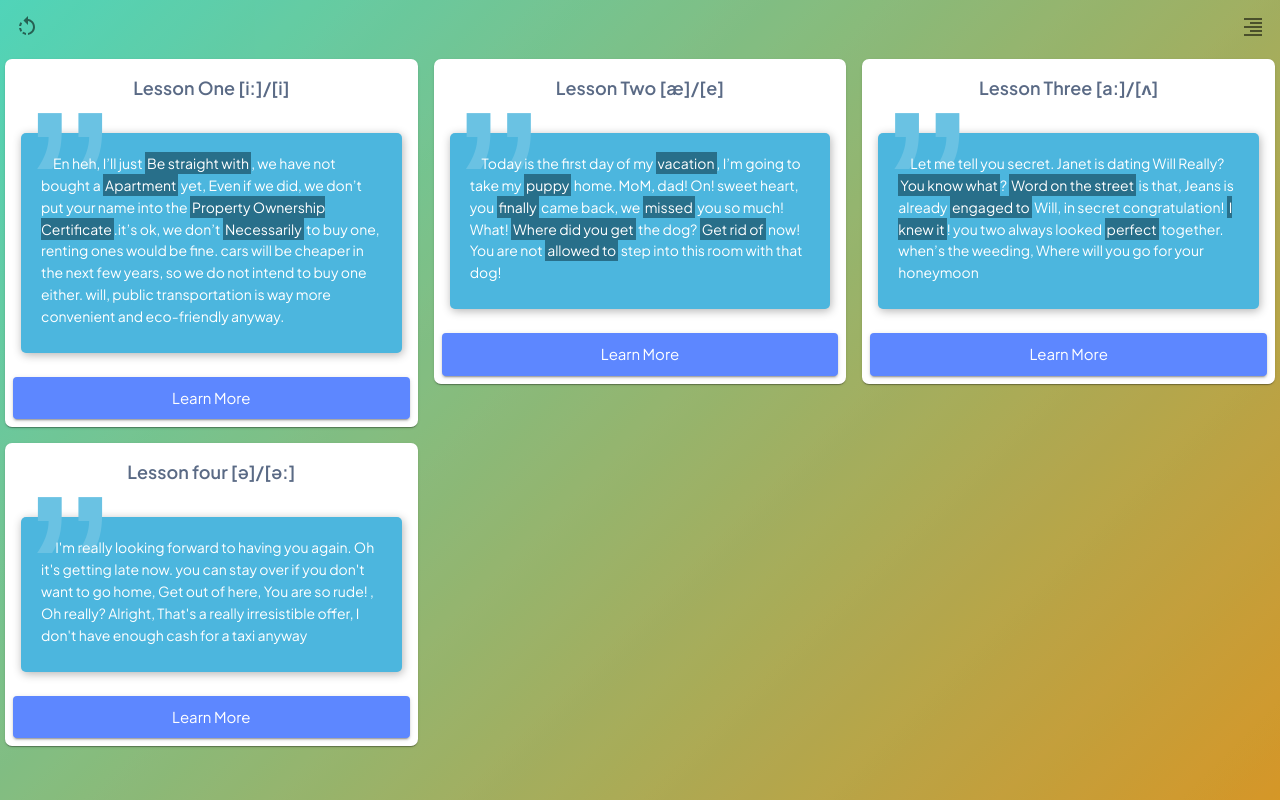
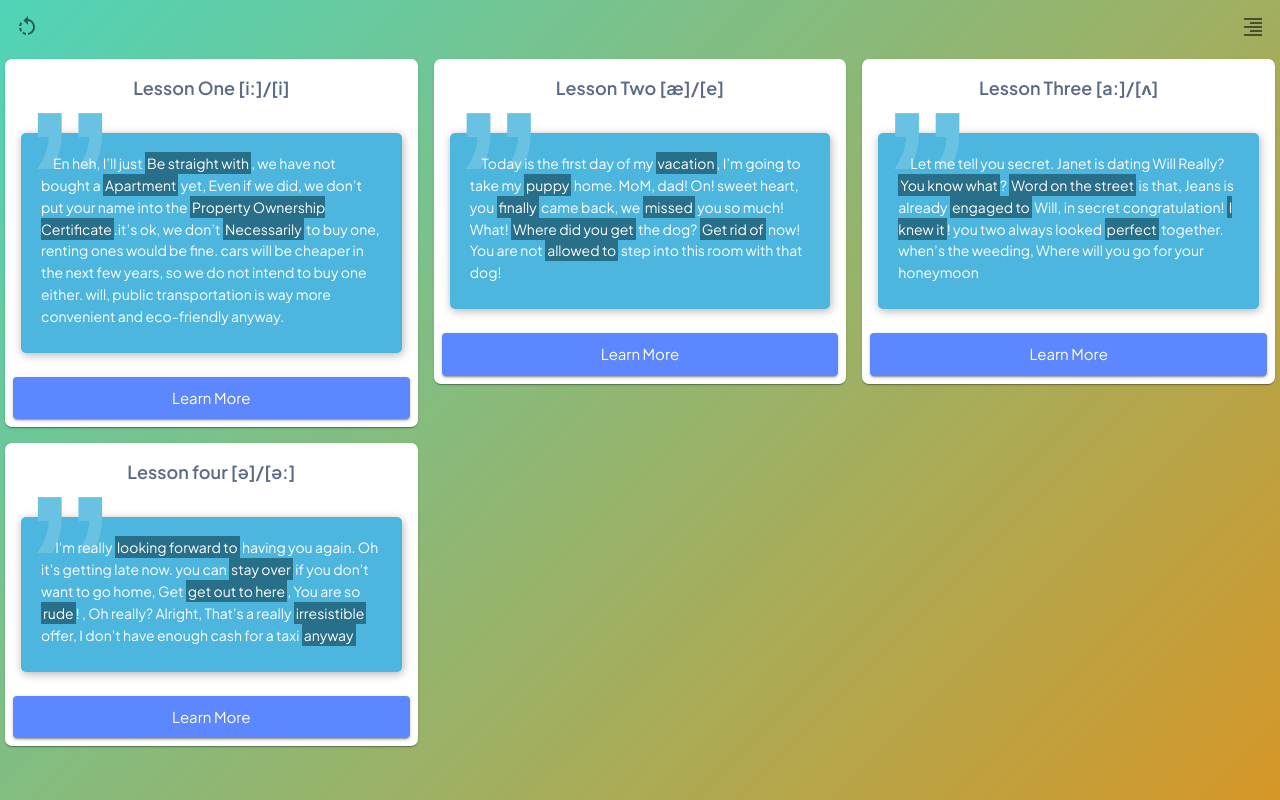
Before and after one commit to sarbia-offical/ELL, a Next.js app: page / in a window 1280 px wide. Built offline with nearby package versions, Linux system fonts and the light colour scheme.

Commit message:
feat: "update corpus"

```diff
--- a/src/app/owner/fourthLesson.ts
+++ b/src/app/owner/fourthLesson.ts
@@ -4,7 +4,7 @@
  * @Author: zouwenqin
  * @Date: 2024-08-11 00:12:41
  * @LastEditors: zouwenqin
- * @LastEditTime: 2024-08-22 00:51:27
+ * @LastEditTime: 2024-08-23 00:38:36
  */
 import { IWordInfo, ILessonInfo, ISwaggy } from "./enum";
 export const wordList: Array<IWordInfo> = [
@@ -333,17 +333,320 @@ export const wordList: Array<IWordInfo> = [
         translate: "摆动你的手臂"
       }
     ]
+  },
+  {
+    word: {
+      originalWord: "Sir",
+      phoneticSymbol: "/sɜː/",
+      translate: ["n. 先生/阁下"]
+    },
+    phraseList: [
+      {
+        originText: "After you, sir",
+        translate: "你先请"
+      },
+      {
+        originText: "Excuse me, sir, could you help me?",
+        translate: "先生，不好意思，能帮帮我吗"
+      },
+      {
+        originText: "Sorry sir, We are leaving work now",
+        translate: "对不起先生，我们下班了"
+      }
+    ]
+  },
+  {
+    word: {
+      originalWord: "Early",
+      phoneticSymbol: "/‘ɜːlɪ/",
+      translate: ["adj. 早的", "adv.	提前"]
+    },
+    phraseList: [
+      {
+        originText: "She agreed to let me go early",
+        translate: "她同意我早点走"
+      }
+    ]
+  },
+  {
+    word: {
+      originalWord: "Dirty",
+      phoneticSymbol: "/'dɜːtɪ/",
+      translate: ["adj. 卑鄙的/肮脏的"]
+    },
+    phraseList: [
+      {
+        originText: "That's a dirty move",
+        translate: "这招儿够损的"
+      },
+      {
+        originText: "That's a dirty T-shirt",
+        translate: "这是件脏T恤"
+      }
+    ]
+  },
+  {
+    word: {
+      originalWord: "Birthday",
+      phoneticSymbol: "[ˈbɜrθˌdeɪ]",
+      translate: ["n.	生日"]
+    },
+    phraseList: [
+      {
+        originText: "Happy birthday, I'm only here for the cake",
+        translate: "生日快乐，我来这只是为了蛋糕"
+      },
+      {
+        originText: "On my birthday, my mother sent me a perfect necklace",
+        translate: "在我的生日那天，我妈妈送了我一条完美的项链"
+      }
+    ]
+  },
+  {
+    word: {
+      originalWord: "Work",
+      phoneticSymbol: "[wɜːk]",
+      translate: ["n. 工作", "vi. 作用"]
+    },
+    phraseList: [
+      {
+        originText: "People always do dirty work",
+        translate: "人们总是做费力不讨好的事情"
+      },
+      {
+        originText: "Work out",
+        translate: "解决/健身"
+      },
+      {
+        originText: "We will work out this problem",
+        translate: "我们会解决这个问题"
+      },
+      {
+        originText: "Things will work out",
+        translate: "事情终将解决/车到山前必有路"
+      },
+      {
+        originText: "I work out there too",
+        translate: "我也在那健身（有健身的意思）"
+      },
+      {
+        originText: "Work on",
+        translate: "忙于/有用",
+      },
+      {
+        originText: "It didn't work on us",
+        translate: "这对我们没用"
+      },
+      {
+        originText: "You should work on your work",
+        translate: "你应该在工作上花更多时间"
+      },
+      {
+        originText: "Get worked up",
+        translate: "不安的/紧张的/激动的/生气的"
+      },
+      {
+        originText: "I get a little worked up",
+        translate: "我有一点点不安/紧张/激动/生气"
+      },
+      {
+        originText: "I'm so worked up",
+        translate: "我很不安/紧张/激动/生气"
+      },
+      {
+        originText: "Get down to work",
+        translate: "办正事"
+      },
+      {
+        originText: "Let's get down to work",
+        translate: "我们办正事吧/开始干活吧"
+      }
+    ]
   }
 ];
-export const swaggyList: Array<IWordInfo> = [];
+export const swaggyList: Array<IWordInfo> = [
+  {
+    word: {
+      originalWord: "looking forward to",
+      phoneticSymbol: "/ˈlʊkɪŋ ˈfɔːrwərd/",
+      translate: ["期盼/盼望"],
+    },
+    phraseList: [
+      {
+        originText: "I'm look forward to this show",
+        translate: "我期待着这场演出"
+      },
+      {
+        originText: "I'm looking forward to seeing you again",
+        translate: "我期待着再次见到你"
+      }
+    ],
+  },
+  {
+    word: {
+      originalWord: "stay over",
+      phoneticSymbol: "/steɪ ˈoʊvər/",
+      translate: ['留宿/过夜']
+    },
+    phraseList: [
+      {
+        originText: "You can stay over if you want",
+        translate: "如果你愿意，你可以在这留宿"
+      }
+    ]
+  },
+  {
+    word: {
+      originalWord: "Get out to here",
+      phoneticSymbol: "/get aʊt tə hɪər/",
+      translate: ["从这里离开/试语境可翻译为滚出去"]
+    },
+    phraseList: [
+      {
+        originText: "Please get out to here as soon as possible",
+        translate: "请尽快从这里出去"
+      },
+      {
+        originText: "as soon as possible/ASAP",
+        translate: "尽快"
+      }
+    ]
+  },
+  {
+    word: {
+      originalWord: "rude",
+      phoneticSymbol: "[rud]",
+      translate: ["adj. 粗鲁的"]
+    },
+    phraseList: [
+      {
+        originText: "Why are you so rude to your mother",
+        translate: "你为什么对你妈妈这么粗鲁"
+      }
+    ]
+  },
+  {
+    word: {
+      originalWord: "irresistible",
+      phoneticSymbol: "/ˌɪrɪˈzɪstəbl/",
+      translate: ["adj. 不可抗拒的"]
+    },
+    phraseList: [
+      {
+        originText: "Her smile is irresistible",
+        translate: "她的微笑是不可抗拒的"
+      }
+    ]
+  },
+  {
+    word: {
+      originalWord: "anyway",
+      phoneticSymbol: "[ˈeniˌweɪ]",
+      translate: ["adv.	反正/总之/总而言之"]
+    },
+    phraseList: [
+      {
+        originText: "Anyway, I really need this necklace",
+        translate: "总而言之，我真的需要那条项链"
+      }
+    ]
+  }
+];
 export const fourthLesson: ILessonInfo = {
   title: "Lesson four [ə]/[ə:]",
   swaggy: {
     originText: `
-    I'm really looking forward to having you again. Oh it's getting late now. you can stay over if you don't want to go home,
-    Get out of here, You are so rude! ,
-    Oh really? Alright, That's a really irresistible offer, I don't have enough cash for a taxi anyway`,
-    points: [],
+    I'm really [0] having you again. Oh it's getting late now. you can [1] if you don't want to go home,
+    Get [2], You are so [3]! ,
+    Oh really? Alright, That's a really [4] offer, I don't have enough cash for a taxi [5]`,
+    points: [
+      {
+        word: {
+          originalWord: "looking forward to",
+          phoneticSymbol: "/ˈlʊkɪŋ ˈfɔːrwərd/",
+          translate: ["期盼/盼望"]
+        },
+        phraseList: [
+          {
+            originText: "I'm look forward to this show",
+            translate: "我期待着这场演出"
+          },
+          {
+            originText: "I'm looking forward to seeing you again",
+            translate: "我期待着再次见到你"
+          }
+        ]
+      },
+      {
+        word: {
+          originalWord: "stay over",
+          phoneticSymbol: "/steɪ ˈoʊvər/",
+          translate: ["留宿/过夜"]
+        },
+        phraseList: [
+          {
+            originText: "You can stay over if you want",
+            translate: "如果你愿意，你可以留宿"
+          }
+        ]
+      },
+      {
+        word: {
+          originalWord: "get out to here",
+          phoneticSymbol: "/get aʊt tə hɪər/",
+          translate: ["从这里离开/试语境可翻译为滚出去"]
+        },
+        phraseList: [
+          {
+            originText: "Please get out to here as soon as possible",
+            translate: "请尽快离开这里"
+          },
+          {
+            originText: "as soon as possible/ASAP",
+            translate: "尽快"
+          }
+        ]
+      },
+      {
+        word: {
+          originalWord: "rude",
+          phoneticSymbol: "[rud]",
+          translate: ["adj. 粗鲁的"]
+        },
+        phraseList: [
+          {
+            originText: "Why are you so rude to your mother",
+            translate: "你为什么对你妈妈这么粗鲁"
+          }
+        ]
+      },
+      {
+        word: {
+          originalWord: "irresistible",
+          phoneticSymbol: "/ˌɪrɪˈzɪstəbl/",
+          translate: ["adj. 不可抗拒的"]
+        },
+        phraseList: [
+          {
+            originText: "Her smile is irresistible",
+            translate: "她的微笑是不可抗拒的"
+          }
+        ]
+      },
+      {
+        word: {
+          originalWord: "anyway",
+          phoneticSymbol: "[ˈeniˌweɪ]",
+          translate: ["adv.	反正/总之/总而言之"]
+        },
+        phraseList: [
+          {
+            originText: "Anyway, I really need this necklace",
+            translate: "总而言之，我真的需要那条项链"
+          }
+        ]
+      }
+    ],
   },
   wordList: [wordList, swaggyList],
 };
--- a/src/components/swaggyCard/index.tsx
+++ b/src/components/swaggyCard/index.tsx
@@ -4,7 +4,7 @@
  * @Author: zouwenqin
  * @Date: 2024-08-11 20:44:52
  * @LastEditors: zouwenqin
- * @LastEditTime: 2024-08-11 22:06:26
+ * @LastEditTime: 2024-08-22 23:23:28
  */
 import { ISwaggy, IWordInfo } from "../../app/owner/enum";
 import { Typography } from "@mui/material";
@@ -19,7 +19,9 @@ const renderOriginText = (originText: string, arr: Array<IWordInfo>): any => {
     list.push(ele)
     if(index < arr.length){
       list.push(
-        <span className={styles['tooltip']} key={index}>
+        <span className={styles['tooltip']} key={index} onClick={() => {
+          console.log('arr', arr[index]);
+        }}>
           {arr[index].word.originalWord}
         </span>
       )
```
Also changed, not shown: src/app/(DashboardLayout)/course/page.tsx (+0 -7 lines).
